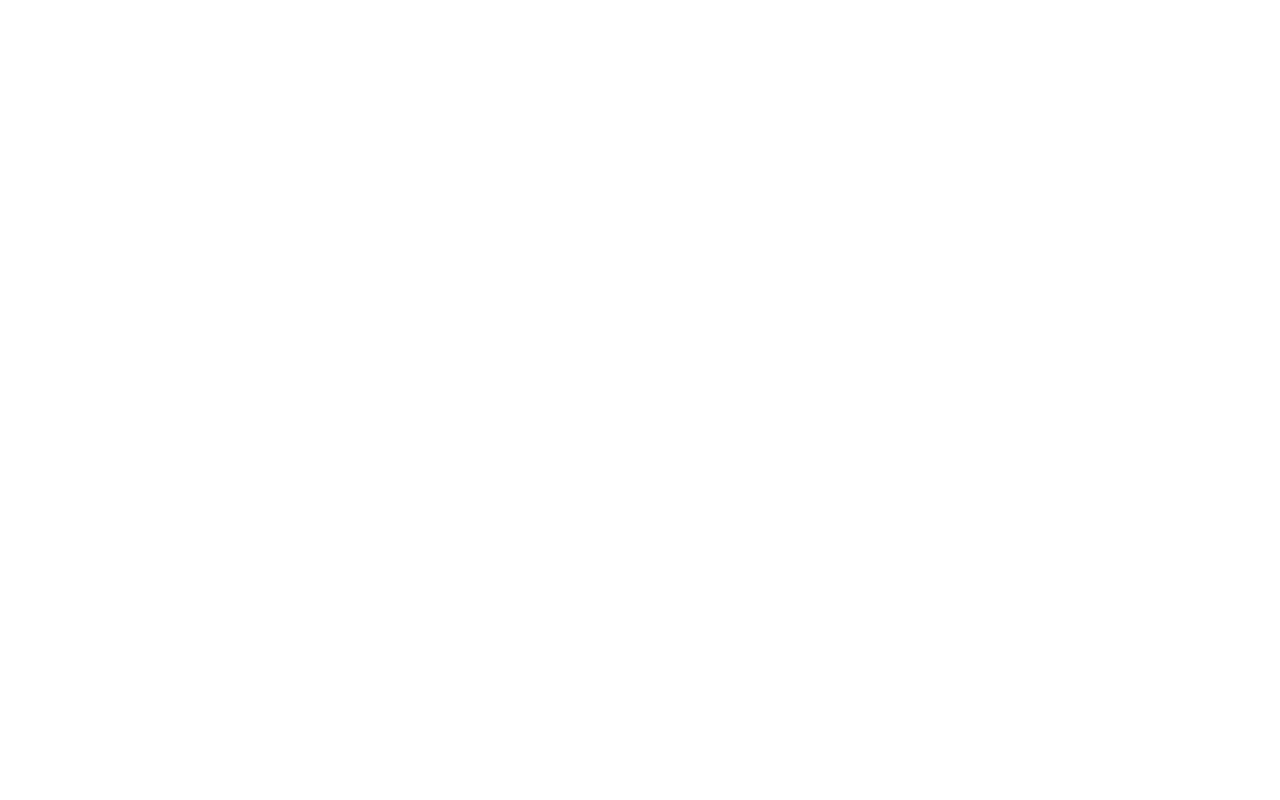
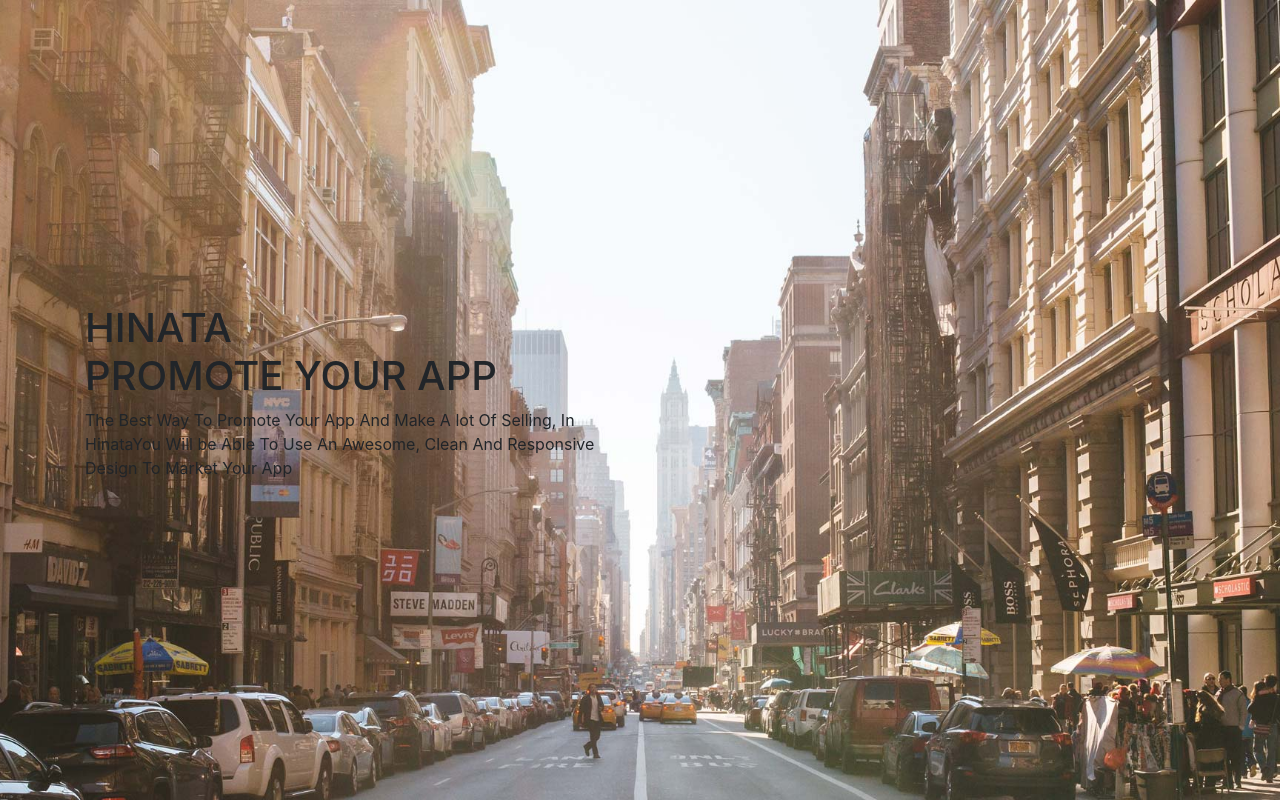
Before and after one commit to DmitriyLavrisiuk/LandingPage2, a website built with webpack: page app/index.html in a window 1280 px wide. Built offline with nearby package versions, Linux system fonts and the light colour scheme.

Commit message:
Begin dev

```diff
--- a/app/index.html
+++ b/app/index.html
@@ -9,10 +9,30 @@
     <title>Landing-page 2</title>
     <link rel="stylesheet" href="../dist/css/main.css">
 </head>
+
 <body>
 
-    <!-- THIS IS YOUR SPACE FOR WORK -->
+    <!-- HEADER-SCREEN BLOCK BEGIN -->
+    <header class="header-screen d-flex align-items-center">
+
+        <div class="container">
+            <div class="row">
+                <div class="col-sm-12 col-md-8 col-xl-6">
+                    <h1 class="header-screen__title">
+                        HINATA <br class="d-none d-sm-block">PROMOTE YOUR APP
+                    </h1>
+                    <p class="header-screen__subtext">
+                        The Best Way To Promote Your App And Make A lot Of Selling, In HinataYou Will be
+                        Able To Use An Awesome, Clean And Responsive Design To Market Your App
+                    </p>
+                </div>
+            </div>
+        </div>
+
+    </header>
+    <!-- HEADER-SCREEN BLOCK END -->
 
     <script src="../dist/js/main.js"></script>
 </body>
+
 </html>
--- /dev/null
+++ b/src/scss/bem/bundles.scss
@@ -0,0 +1,2 @@
+/* BUNDLES ALL BEM MODULES */
+@import "./header-screen/header-screen.scss";
--- /dev/null
+++ b/src/scss/bem/header-screen/header-screen.scss
@@ -0,0 +1,11 @@
+.header-screen {
+    min-height: 100vh;
+    background: fixed url(../img/background/broadway.jpg) center center no-repeat;
+    background-size: cover;
+
+    &-background {
+
+    }
+}
+
+@import "./__title/header-screen__title.scss";
--- a/src/scss/main.scss
+++ b/src/scss/main.scss
@@ -4,3 +4,4 @@
 @import "./base/bundles.scss";
 @import "./frameworks/bundles.scss";
 @import "./typography/bundles.scss";
+@import "./bem/bundles.scss";
--- a/src/scss/typography/fontawesome/_fontawesome.scss
+++ b/src/scss/typography/fontawesome/_fontawesome.scss
@@ -1,2 +1,2 @@
 /* FONTAWESOME */
-@import url("https://use.fontawesome.com/releases/v5.5.0/css/all.css");
+@import url("//use.fontawesome.com/releases/v5.5.0/css/all.css");
```
Also changed, not shown: README.md, dist/css/main.css, dist/img/background/broadway.jpg (added), src/img/background/broadway.jpg (added), src/scss/bem/header-screen/__title/header-screen__title.scss (added), 1 other file.
